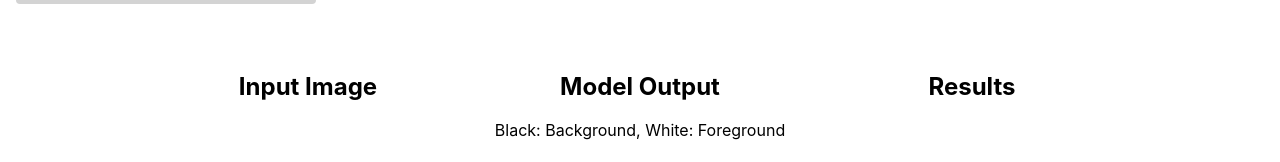
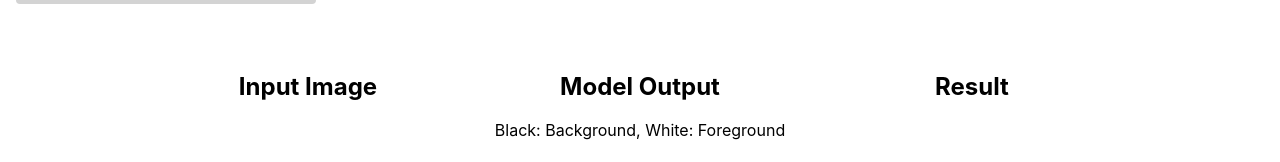
Before and after one commit to kedartripathy/Background_subtraction_frontend, a React (Create React App) app: page / in a window 1280 px wide. Shown: the part 459-621 px from the top of the page. Built offline with nearby package versions, Linux system fonts and the light colour scheme; no server answers.

Commit message:
Add files via upload

```diff
--- a/src/App.js
+++ b/src/App.js
@@ -210,7 +210,7 @@ function App() {
         </div>
 
         <div className="Output">
-          <h2>Results</h2>
+          <h2>Result</h2>
           <img src={outputFileData} alt="" />
         </div>
 
```
